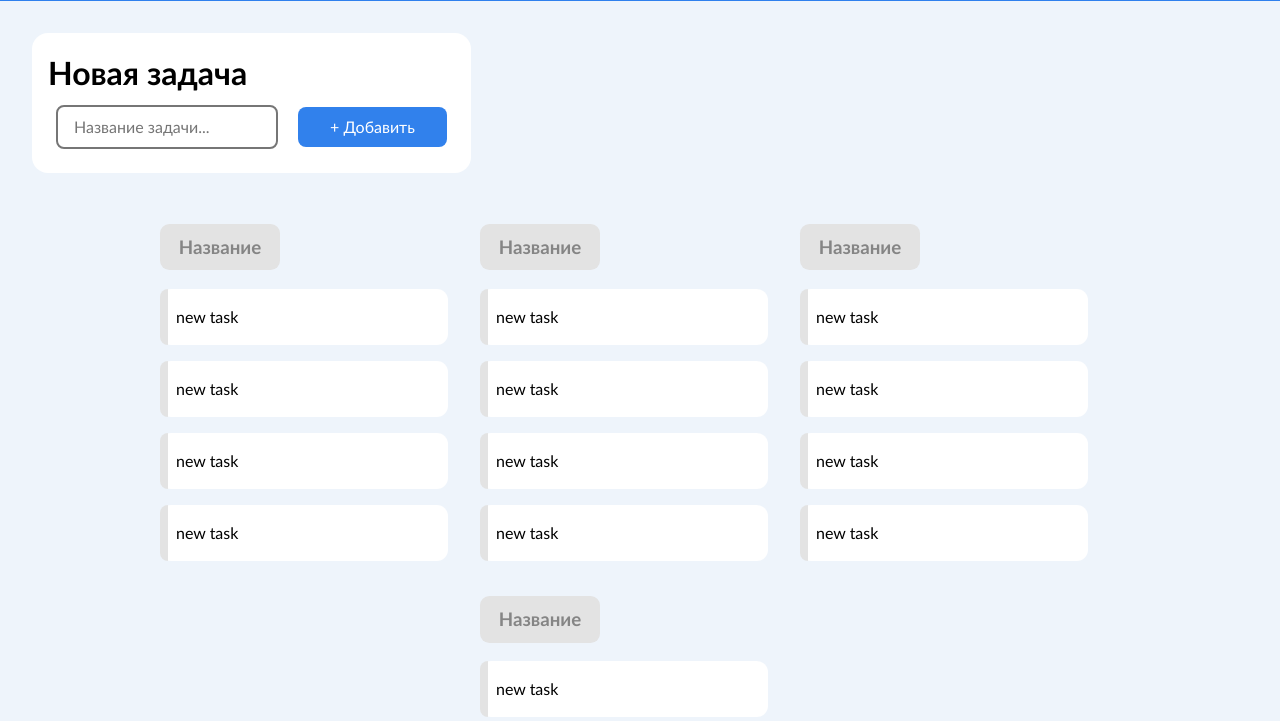
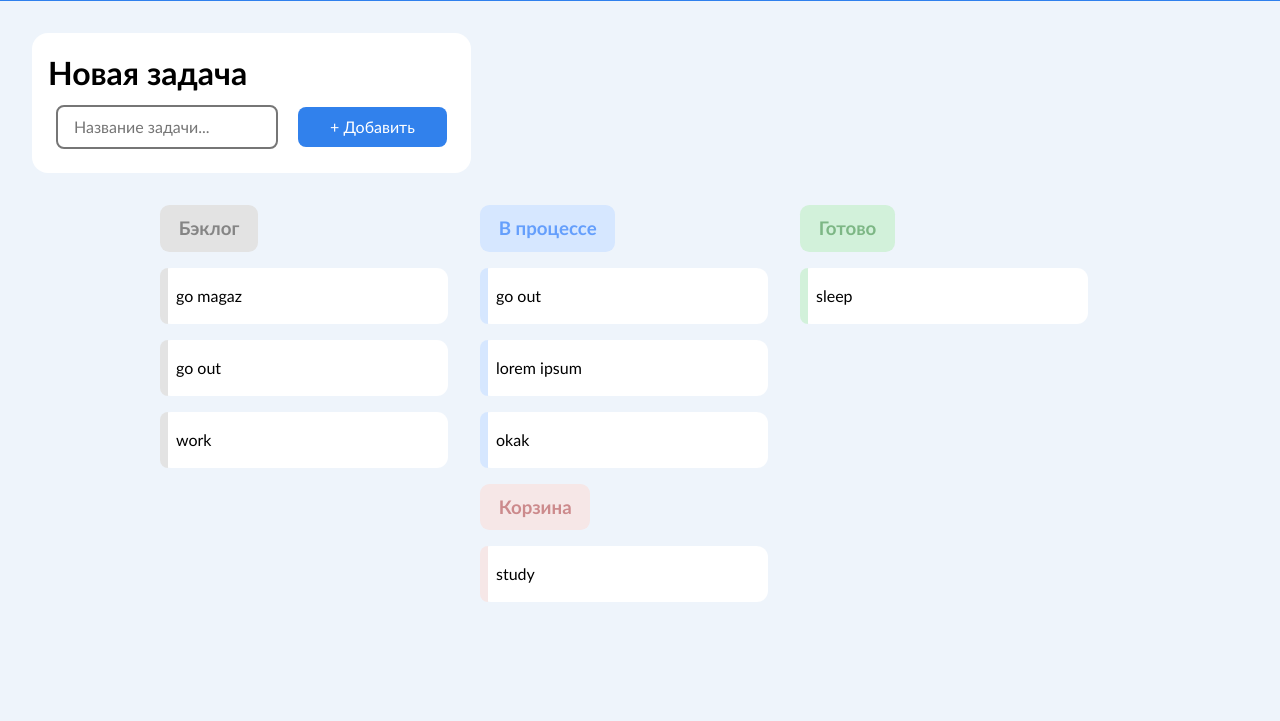
Before and after one commit to vinhtik/todo-list, a plain HTML site: page index.html in a window 1280 px wide. Shown: the part 79-800 px from the top of the page. Drawn offline with Linux system fonts and the light colour scheme.

Commit message:
feat: added 3 lab

```diff
--- a/css/main.css
+++ b/css/main.css
@@ -10,13 +10,15 @@ header{
     color: #FFFFFF;
 }
 
-section.taskboard{
+
+section.add-board{
     display: flex;
     flex-direction: row;
     flex-wrap: wrap;
     margin: 2em;
     justify-content:center;
 }
+
 
 section.add-task{
     margin: 2em;
@@ -70,11 +72,15 @@ input:focus{
 }
 
 
-ul{
+.task-list{
     display: flex;
     flex-direction: column;
     width: fit-content;
     margin-right: 2em;
+}
+
+ul{
+    margin-bottom: 1em;
 }
 
 h3 {
@@ -86,28 +92,43 @@ h3 {
     padding: 0.5em 1em 0.5em 1em;
 }
 
-/* вдруг пригодится в след версии
-#Backlog{
+.backlog{
     background-color: #E3E3E3;
     color: #858585;
 }
 
-#Procces{
+.processing{
     background-color: #D6E7FF;
     color: #659ffc;
 }
 
-#Done{
+.done{
     background-color: #D2F1DA;
     color: #7db785;
 }
 
-#Trash{
+.trash{
     background-color: #f6e7e7;
     color: #CC8A8C;
 }
 
-#clear{
+.task--backlog::before {
+    color: #858585;
+}
+
+.task--processing::before {
+    background-color: #D6E7FF;
+}
+
+.task--done::before {
+    background-color: #D2F1DA;
+}
+
+.task--trash::before {
+    background-color: #f6e7e7;
+}
+
+.clear{
     background-color: #C9666C;
     border-style: none;
     border-radius: 0.7em;
@@ -115,15 +136,15 @@ h3 {
     color: #FFFFFF;
 }
 
-#clear:hover{
+.clear:hover{
     transition: 0.2s ease-in-out;
     background-color: #e68086;
 }
 
-#clear:active{
+.clear:active{
     background-color: #bd5f66;
 }
-*/
+
 
 li{
     position: relative;
@@ -146,3 +167,7 @@ li::before{
     background-color: #E3E3E3;
     border-radius: 0.8em 0 0 0.8em;
 }
+
+button{
+    border-style: none;
+}
--- /dev/null
+++ b/src/const.js
@@ -0,0 +1,15 @@
+const Status = {
+    BACKLOG: `backlog`,
+    PROCESSING: `processing`,
+    DONE: `done`,
+    TRASH: `trash`,
+};
+
+const StatusLabel = {
+    [Status.BACKLOG]: `Бэклог`,
+    [Status.PROCESSING]: `В процессе`,
+    [Status.DONE]: `Готово`,
+    [Status.TRASH]: `Корзина`,
+};
+
+export {Status, StatusLabel};
--- a/src/main.js
+++ b/src/main.js
@@ -1,28 +1,22 @@
 import HeaderComponent from './view/header-component.js';
 import FormAddTaskComponent from './view/form-add-task-component.js';
 import {render, RenderPosition} from './framework/render.js';
-import BoardComponent from './view/board-component.js';
-import ListComponent from './view/list-component.js';
-import TaskComponent from './view/task-component.js';
+import TasksModel from './model/task-model.js';
+import TasksBoardPresenter from './presenter/task-board-presenter.js';
 
 
 const bodyContainer = document.querySelector('.board-app');
 const formContainer = document.querySelector('.add-task');
 const boardContainer = document.querySelector(".taskboard");
 
-
+const tasksModel = new TasksModel();
+const tasksBoardPresenter = new TasksBoardPresenter({
+    boardContainer: boardContainer,
+    tasksModel,
+});
 
 
 render(new HeaderComponent(), bodyContainer, RenderPosition.BEFOREBEGIN);
 render(new FormAddTaskComponent(), formContainer);
-render(new BoardComponent(), boardContainer);
 
-
-for(let i = 0;i < 4; i++){
-    const listComponent = new ListComponent;
-    render(listComponent, boardContainer);
-    const listContainerPart = listComponent.getElement();
-    for(let j = 0;j < 4;j++){
-        render(new TaskComponent(), listContainerPart);
-    }
-}
+tasksBoardPresenter.init();
--- /dev/null
+++ b/src/mock/task.js
@@ -0,0 +1,45 @@
+import { Status } from "../const.js"
+
+export const tasks = [
+    {
+        id: "1",
+        title: "go magaz",
+        status: Status.BACKLOG,
+    },
+    {
+        id: "2",
+        title: "go out",
+        status: Status.BACKLOG,
+    },
+    {
+        id: "3",
+        title: "work",
+        status: Status.BACKLOG,
+    },
+    {
+        id: "4",
+        title: "go out",
+        status: Status.PROCESSING,
+    },
+    {
+        id: "5",
+        title: "lorem ipsum",
+        status: Status.PROCESSING,
+    },
+    {
+        id: "6",
+        title: "okak",
+        status: Status.PROCESSING,
+    },
+    {
+        id: "7",
+        title: "sleep",
+        status: Status.DONE,
+    },
+    {
+        id: "8",
+        title: "study",
+        status: Status.TRASH,
+    },
+
+]
--- /dev/null
+++ b/src/model/task-model.js
@@ -0,0 +1,21 @@
+import { tasks as mockTasks } from '../mock/task.js';
+import { Status } from '../const.js';
+
+export default class TasksModel {
+  #tasks = [...mockTasks];
+
+  getTasks() {
+    return this.#tasks;
+  }
+
+  getTasksByStatus(status) {
+    return this.#tasks.filter(task => task.status === status);
+  }
+
+  updateTaskStatus(taskId, newStatus) {
+    const task = this.#tasks.find(t => t.id === taskId);
+    if (task) {
+      task.status = newStatus;
+    }
+  }
+}
--- /dev/null
+++ b/src/presenter/task-board-presenter.js
@@ -0,0 +1,41 @@
+import TasksListComponent from "../view/list-component.js";
+import TaskComponent from "../view/task-component.js";
+import BoardComponent from "../view/board-component.js";
+import { render } from "../framework/render.js";
+import {Status, StatusLabel} from "../const.js";
+
+export default class TasksBoardPresenter {
+    #boardContainer = null;
+    #tasksModel = null;
+    #tasksBoardComponent = new BoardComponent();
+
+    constructor({boardContainer, tasksModel}){
+        this.#boardContainer = boardContainer;
+        this.#tasksModel = tasksModel;
+    }
+
+
+    init(){
+        this.boardTasks = [...this.#tasksModel.getTasks()];
+        const statues = Object.values(Status);
+
+        render(this.#tasksBoardComponent, this.#boardContainer);
+
+        for(let i = 0;i < statues.length; i++){
+            const currentStatus = statues[i];
+            const listComponent = new TasksListComponent({
+                title: StatusLabel[currentStatus],
+                status: currentStatus
+            });
+
+            const filterTasks = this.boardTasks.filter(task => task.status === currentStatus)
+
+            render(listComponent, this.#tasksBoardComponent.getElement());
+
+            for(let j = 0; j < filterTasks.length; j++){
+                const taskComponent = new TaskComponent({task: filterTasks[j]});
+                render(taskComponent, listComponent.getElement());
+            }
+        }
+    }
+}
--- a/src/view/list-component.js
+++ b/src/view/list-component.js
@@ -1,13 +1,14 @@
 import {createElement} from '../framework/render.js';
+import { Status } from '../const.js';
 
-function createList() {
+function createList(title, status) {
+
     return (
         `
-        <ul class="add-list">
-        <h3>Название</h3>
-
-
-        </ul>
+        <div class="task-list">
+            <h3 class="${status}">${title}</h3>
+            <ul class="tasks-container"></ul>
+        </div>
 
 `
       );
@@ -15,8 +16,14 @@ function createList() {
 
 
 export default class ListComponent {
+
+  constructor({ title, status }) {
+    this.title = title;
+    this.status = status;
+}
+
   getTemplate() {
-    return createList();
+    return createList(this.title, this.status);
   }
 
 
--- a/src/view/task-component.js
+++ b/src/view/task-component.js
@@ -1,20 +1,29 @@
 import {createElement} from '../framework/render.js';
 
 
-function createTask() {
+function createTaskComponentTemplate(task) {
+
+  const{title, status} = task;
     return (
         `
-            <li>
-                new task
-            </li>
+           <li class="taskboard__item task task--${status}">
+           <div class="task-body">
+              <p class="task--view">${title}</p>
+           </div>
+           </li>
 `
       );
 }
 
 
 export default class TaskComponent {
+
+  constructor({task}) {
+    this.task = task;
+  }
+
   getTemplate() {
-    return createTask();
+    return createTaskComponentTemplate(this.task);
   }
 
 
```
Also changed, not shown: index.html (line endings or trailing spaces).
